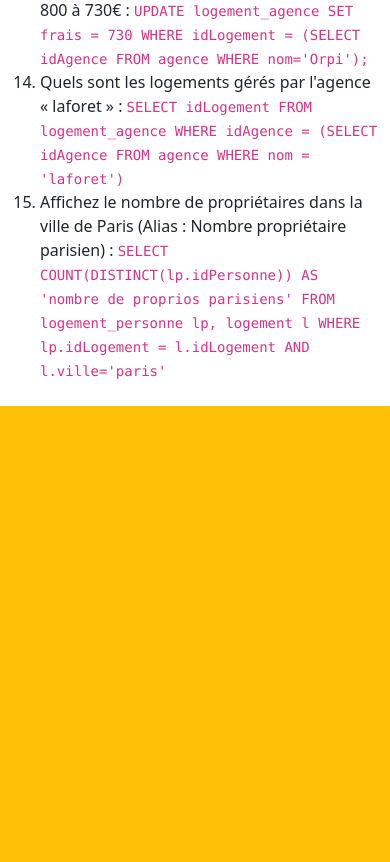
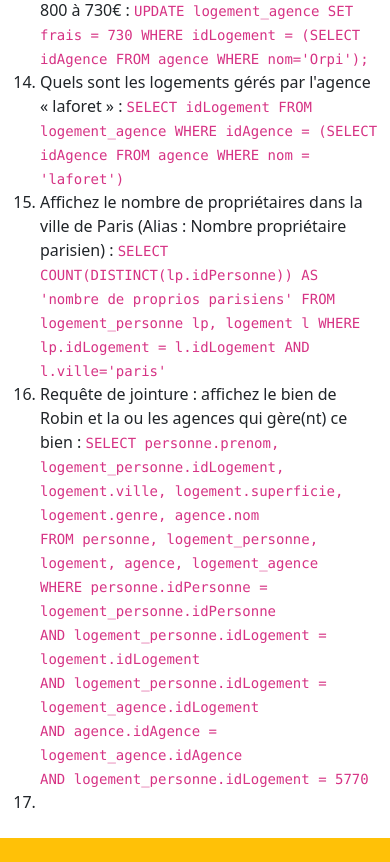
Before and after one commit to vienendelsur/coursSQLsuresnes2122, a plain HTML site: page 06_immobilier.html in a window 390 px wide. Shown: the part 5250-6112 px from the top of the page. Before the commit the page ends 5680 px from the top, so only its background shows below. Drawn offline with nearby package versions, Linux system fonts and the light colour scheme.

Commit message:
Update 06_immobilier.html

```diff
--- a/06_immobilier.html
+++ b/06_immobilier.html
@@ -250,6 +250,16 @@
                     <li>Quels sont les logements gérés par l'agence « laforet » : <code>SELECT idLogement FROM logement_agence WHERE idAgence = (SELECT idAgence FROM agence WHERE nom = 'laforet')</code></li>
 
                     <li>Affichez le nombre de propriétaires dans la ville de Paris (Alias : Nombre propriétaire parisien) : <code>SELECT COUNT(DISTINCT(lp.idPersonne)) AS 'nombre de proprios parisiens' FROM logement_personne lp, logement l WHERE lp.idLogement = l.idLogement AND l.ville='paris'</code></li>
+
+                    <li>Requête de jointure : affichez le bien de Robin et la ou les agences qui gère(nt) ce bien : <code>SELECT personne.prenom, logement_personne.idLogement, logement.ville, logement.superficie, logement.genre, agence.nom<br>
+                      FROM personne, logement_personne, logement, agence, logement_agence<br>
+                      WHERE personne.idPersonne = logement_personne.idPersonne<br>
+                      AND logement_personne.idLogement = logement.idLogement<br>
+                      AND logement_personne.idLogement = logement_agence.idLogement<br>
+                      AND agence.idAgence = logement_agence.idAgence<br>
+                      AND logement_personne.idLogement = 5770</code></li>
+
+                      <li><code></code></li>
         </ol>
       </div>
       <!-- fin col -->
```
